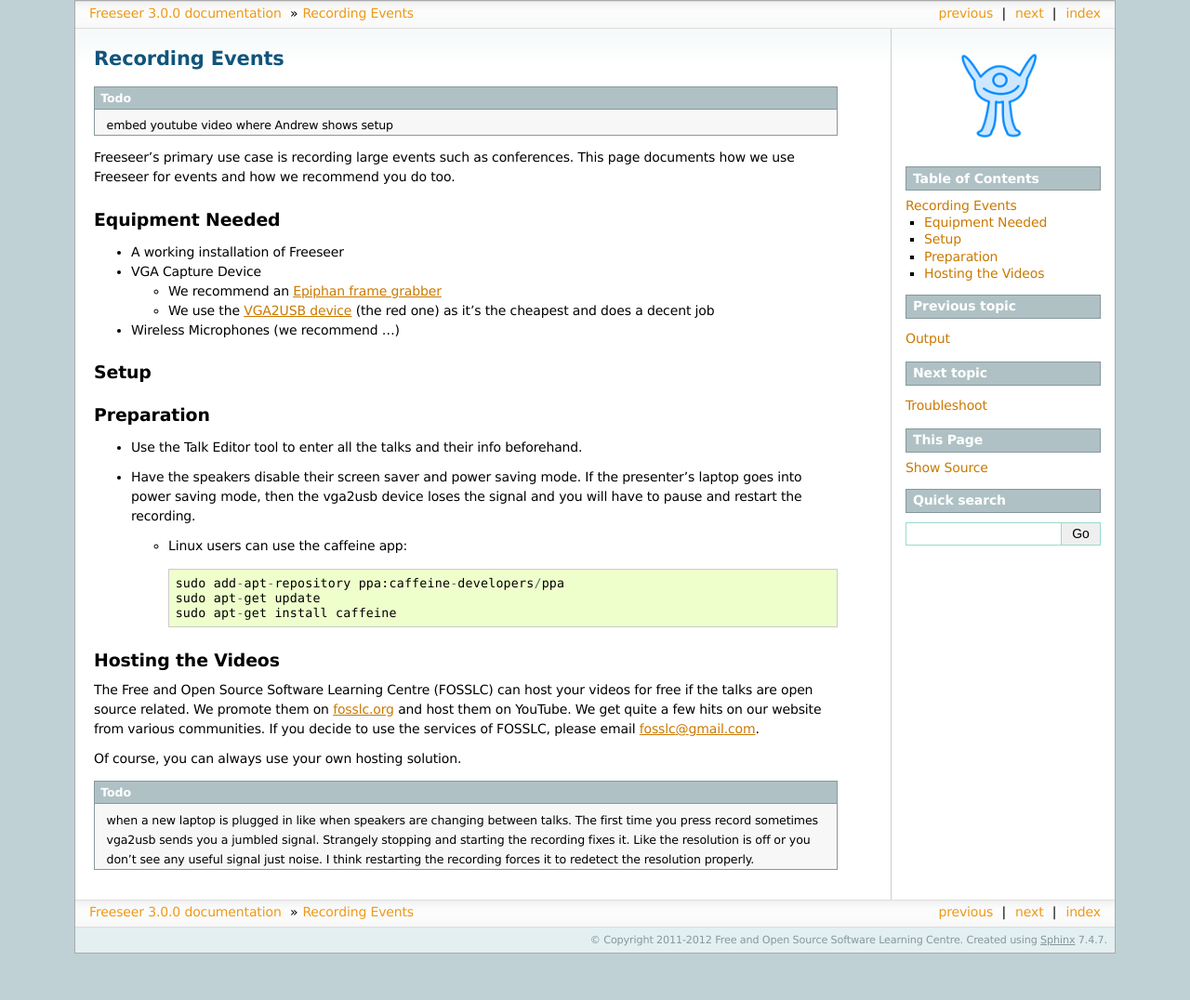
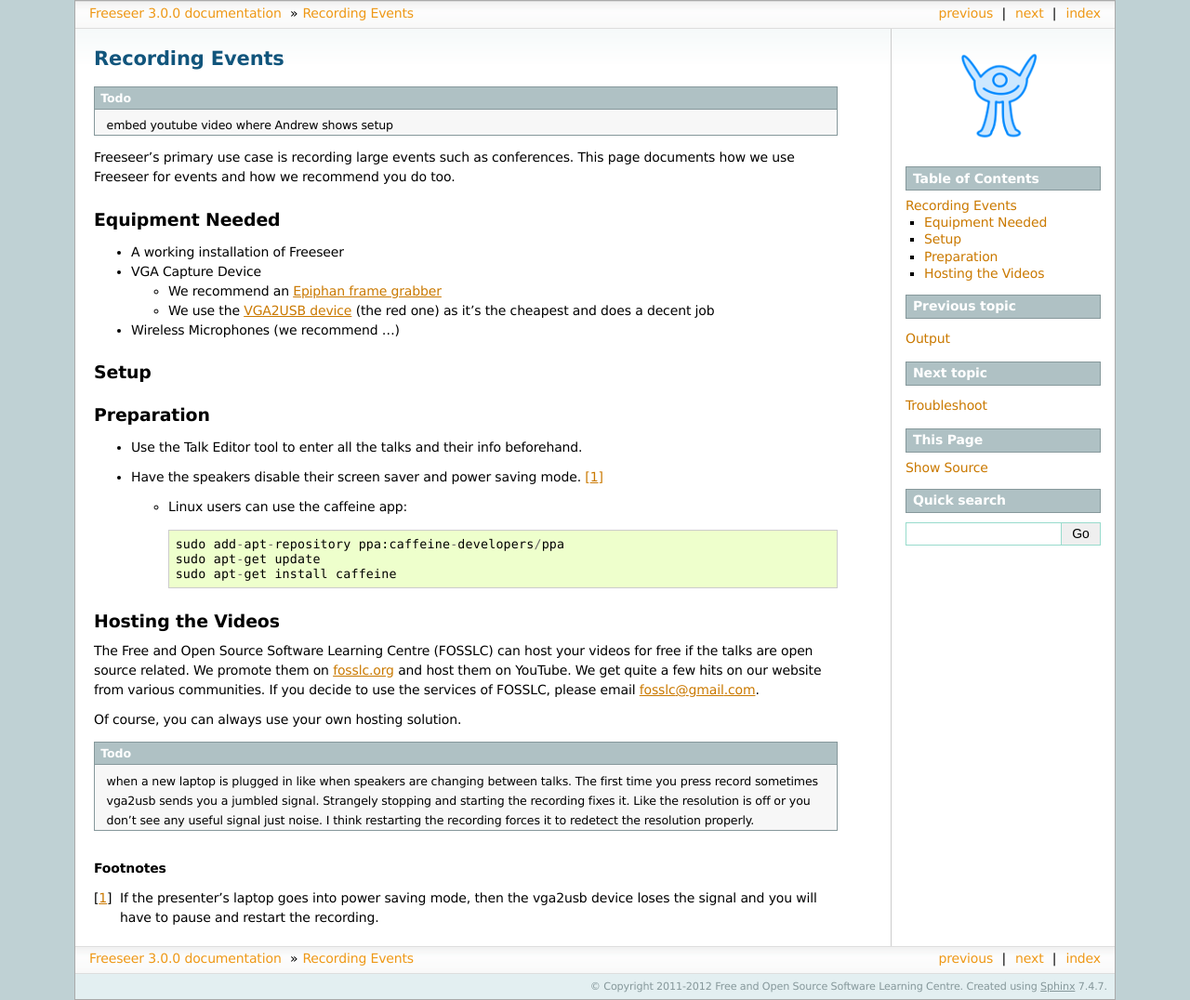
Before and after one commit to Freeseer/freeseer, a Sphinx documentation site: the page built from source/record.rst, in a window 1280 px wide. Shown: the whole page at 93% size. Built offline with Sphinx 7.4.7, drawn with Linux system fonts in a browser that asks for light colours; before the commit the page ends 1026 px from its top, so only the background shows below that; part of the change alters nothing that is shown.

Commit message:
Move an explanation to a footnote

```diff
--- a/source/record.rst
+++ b/source/record.rst
@@ -24,10 +24,7 @@ Setup
 Preparation
 -----------
 * Use the Talk Editor tool to enter all the talks and their info beforehand.
-* Have the speakers disable their screen saver and power saving mode.
-  If the presenter's laptop goes into power saving mode,
-  then the vga2usb device loses the signal and you will have to pause and restart
-  the recording.
+* Have the speakers disable their screen saver and power saving mode. [1]_
 
   * Linux users can use the caffeine app::
 
@@ -50,3 +47,8 @@ Of course, you can always use your own hosting solution.
           Strangely stopping and starting the recording
           fixes it. Like the resolution is off or you don't see any useful signal just noise.
           I think restarting the recording forces it to redetect the resolution properly.
+
+.. rubric:: Footnotes
+
+.. [1] If the presenter's laptop goes into power saving mode, then the vga2usb
+       device loses the signal and you will have to pause and restart the recording.
```
